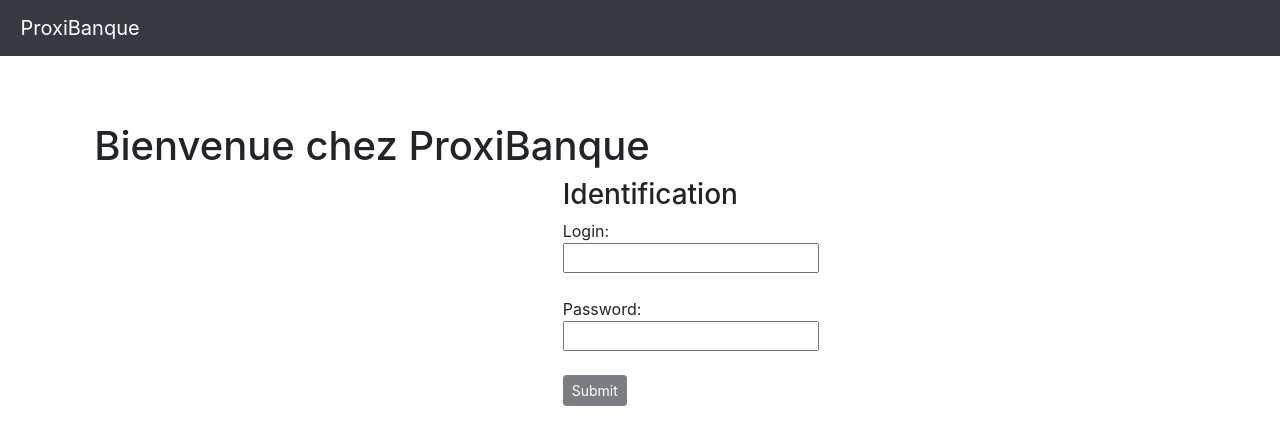
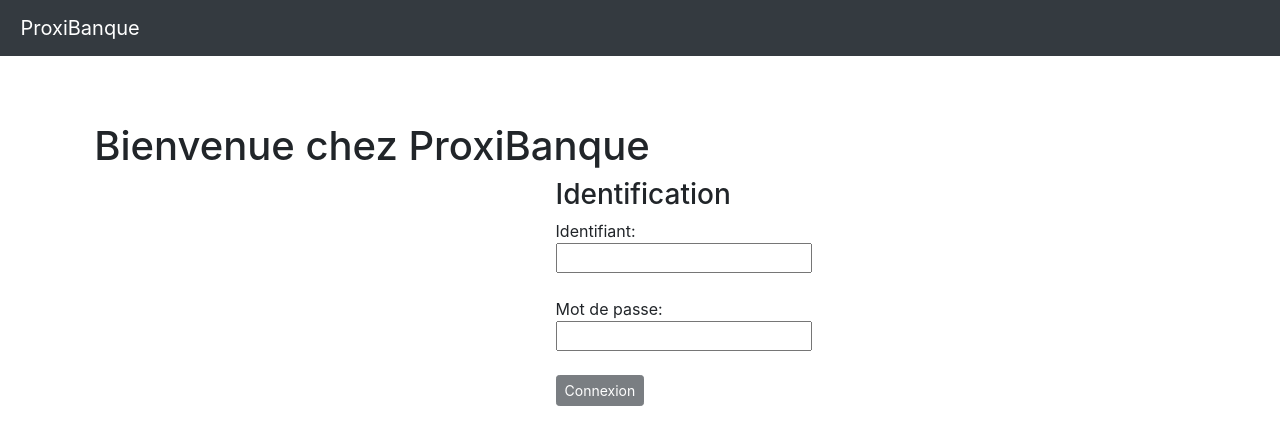
Before and after one commit to Schtor/ProxiBank_v4_LIMM, an Angular app: page /identification in a window 1280 px wide. Shown: the top 444 px of the page. Built offline with nearby package versions, Linux system fonts and the light colour scheme.

Commit message:
connexion ok affichage compte non

```diff
--- a/src/app/account-components/account-create/account-create.component.ts
+++ b/src/app/account-components/account-create/account-create.component.ts
@@ -70,7 +70,7 @@ export class AccountCreateComponent implements OnInit {
         this.clientUpdated.accountList = accountList;
 
 
-        if (window.confirm('Do you want to update this client?')) {
+        if (window.confirm('Confirmez-vous cet ajout?')) {
             if (this.accountCreated.typeOfAccount === 'Current') {
                 this.serviceAcc.createCurrent(this.accountCreated).subscribe((data: {}) => {
                     this.serviceAcc.getAccounts();
@@ -125,7 +125,7 @@ export class AccountCreateComponent implements OnInit {
         this.clientUpdated.cityClient = cityClient;
 
 
-        if (window.confirm('Do you want to update this client?')) {
+        if (window.confirm('Confirmez-vous cet ajout?')) {
             if (this.accountCreated.typeOfAccount === 'Current') {
                 this.serviceAcc.createCurrent(this.accountCreated).subscribe((data: {}) => {
                     this.serviceAcc.getAccounts();
--- a/src/app/client-components/client-show/client-show.component.html
+++ b/src/app/client-components/client-show/client-show.component.html
@@ -47,7 +47,7 @@
         </thead>
         <tbody>
             <tr *ngFor="let a of client.accountList">
-                <td *ngIf="a.typeOfAccount == 'Current'">{{a.openingAccountDate}}</td>
+                <td *ngIf="a.typeOfAccount == 'Current'">{{a.openingAccountDate | date: 'dd/MM/yyyy'}}</td>
                 <td *ngIf="a.typeOfAccount == 'Current'">{{a.accountNumber}}</td>
                 <td *ngIf="a.typeOfAccount == 'Current'">{{a.accountBalance}}</td>
                 <!-- <td *ngIf="a.typeOfAccount == 'Current'"><button class="btn btn-sm btn-danger mr-1" (click)="deleteAccount(a.id)">Suppr</button></td> -->
@@ -72,7 +72,7 @@
         <tbody>
                 <tr *ngFor="let a of client.accountList">
 
-                    <td *ngIf="a.typeOfAccount === 'Saving'">{{a.openingAccountDate}}</td>
+                    <td *ngIf="a.typeOfAccount === 'Saving'">{{a.openingAccountDate | date: 'dd/MM/yyyy'}}</td>
                     <td *ngIf="a.typeOfAccount === 'Saving'">{{a.accountNumber}}</td>
                 <td *ngIf="a.typeOfAccount === 'Saving'">{{a.accountBalance}}</td>
                  <!-- <td *ngIf="a.typeOfAccount === 'Saving'"><button class="btn btn-sm btn-danger mr-1" (click)="deleteAccount(a.id)">Suppr</button></td> -->
--- a/src/app/client-components/company-edit/company-edit.component.ts
+++ b/src/app/client-components/company-edit/company-edit.component.ts
@@ -54,7 +54,7 @@ export class CompanyEditComponent implements OnInit {
         this.companyUpdated.zipCodeClient = this.myForm.value.zipCodeClient;
         this.companyUpdated.cityClient = this.myForm.value.cityClient;
         this.companyUpdated.accountList = accountList;
-        if (window.confirm('Do you want to update this client?')) {
+        if (window.confirm('Confirmez-vous la modification?')) {
             this.service.updateCompany(this.companyUpdated).subscribe(data => {
                 this.service.getClients();
                 this.router.navigate(['/client-list']);
--- a/src/app/client-components/customer-edit/customer-edit.component.ts
+++ b/src/app/client-components/customer-edit/customer-edit.component.ts
@@ -54,7 +54,7 @@ export class CustomerEditComponent implements OnInit {
         this.customerUpdated.zipCodeClient = this.myForm.value.zipCodeClient;
         this.customerUpdated.cityClient = this.myForm.value.cityClient;
         this.customerUpdated.accountList = accountList;
-        if (window.confirm('Do you want to update this client?')) {
+        if (window.confirm('Confirmez-vous la modification?')) {
             this.service.updateCustomer(this.customerUpdated).subscribe(data => {
                 this.service.getClients();
                 this.router.navigate(['/client-list']);
--- a/src/app/operations-components/identification/identification.component.html
+++ b/src/app/operations-components/identification/identification.component.html
@@ -28,15 +28,15 @@
 
                 <h3>Identification</h3>
 
-                <label>Login:
+                <label>Identifiant:
                     <input type="text" formControlName="login">
                 </label>
 
-                <p></p> <label>Password:
+                <p></p> <label>Mot de passe:
                     <input type="password" formControlName="password">
                 </label>
 <div *ngIf="alert"   class="alert alert-danger" role="alert">Identifiants incorrects</div>
-                 <p></p> <button class="btn btn-dark btn-sm" type="submit" [disabled]="!myForm.valid">Submit</button>
+                 <p></p> <button class="btn btn-dark btn-sm" type="submit" [disabled]="!myForm.valid">Connexion</button>
             </form>
         </div>
     </div>
--- a/src/app/operations-components/transfer/transfer.component.html
+++ b/src/app/operations-components/transfer/transfer.component.html
@@ -1,4 +1,8 @@
 
+En cours de developpement
+
+
+<!--
 <h3>Veuillez remplir les champs requis :</h3>
 
 
@@ -27,5 +31,5 @@
         </div>
     </div>
 </div>
-
+-->
 <p></p> <a class="btn btn-dark" routerLinkActive="active" routerLink="/client-list">Retour</a>
```
